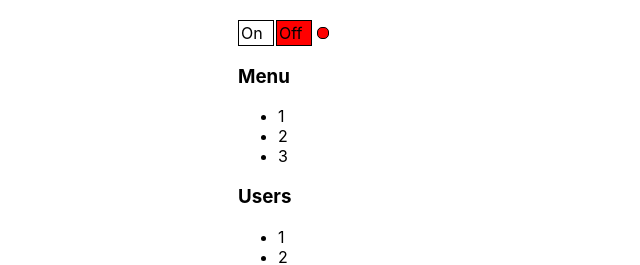
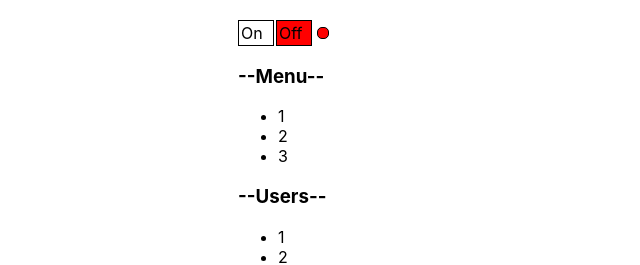
Before and after one commit to olesya-sh-dev/React-learning, a React (Create React App) app: page / in a window 1280 px wide. Shown: the top 265 px of the page, without its empty margins (102-742 px from the left). Built offline with nearby package versions, Linux system fonts and the light colour scheme.

Commit message:
toggle без кнопок, вариант 2

```diff
--- a/src/components/UncontrolledAccordion/UncontrolledAccordion.tsx
+++ b/src/components/UncontrolledAccordion/UncontrolledAccordion.tsx
@@ -13,57 +13,22 @@ function UncontrolledAccordion(props: AccordionPropsType) {
     <div>
       <AccordionTitle
         title={props.titleValue}
-        setCollapsed={setCollapsed}
-        collapsed={collapsed}
-      />
-      {/* <button
         onClick={() => {
           setCollapsed(!collapsed);
         }}
-      >
-        Toggle
-      </button> */}
+      />
       {!collapsed && <AccordionBody />}
     </div>
   );
 }
 
-// function Accordion(props: AccordionPropsType) {
-//   console.log("Accordion is rendering");
-
-//   if (props.collapsed === true) {
-//     return (
-//       <div>
-//         <AccordionTitle title={props.titleValue} />
-//       </div>
-//     );
-//   } else {
-//     return (
-//       <div>
-//         <AccordionTitle title={props.titleValue} />
-//         <AccordionBody />
-//       </div>
-//     );
-//   }
-// }
 type AccordionTitlePropsType = {
   title: string;
-  setCollapsed: (collapsed: boolean) => void;
-  collapsed: boolean;
+  onClick: () => void;
 };
 function AccordionTitle(props: AccordionTitlePropsType) {
   console.log("AccordionTitle is rendering");
-  return (
-    <div>
-      <h3
-        onClick={() => {
-          props.setCollapsed(!props.collapsed);
-        }}
-      >
-        {props.title}
-      </h3>
-    </div>
-  );
+  return <h3 onClick={() => props.onClick()}>--{props.title}--</h3>;
 }
 function AccordionBody() {
   console.log("AccordionBody is rendering");
```
